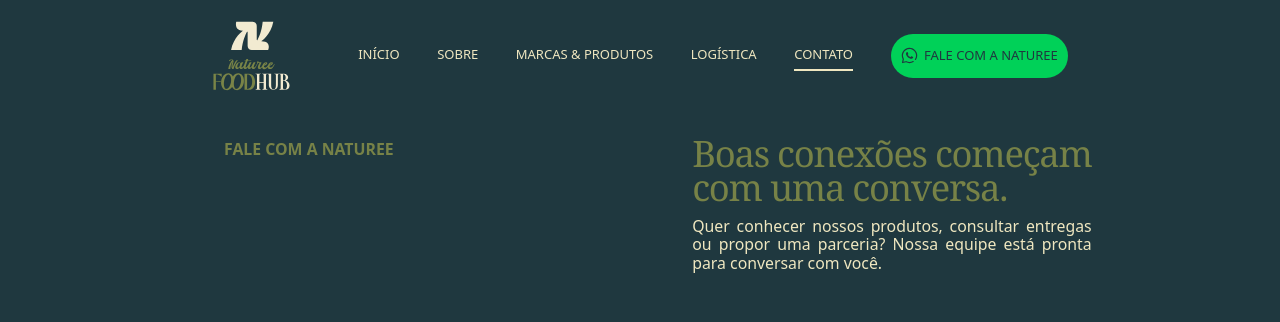
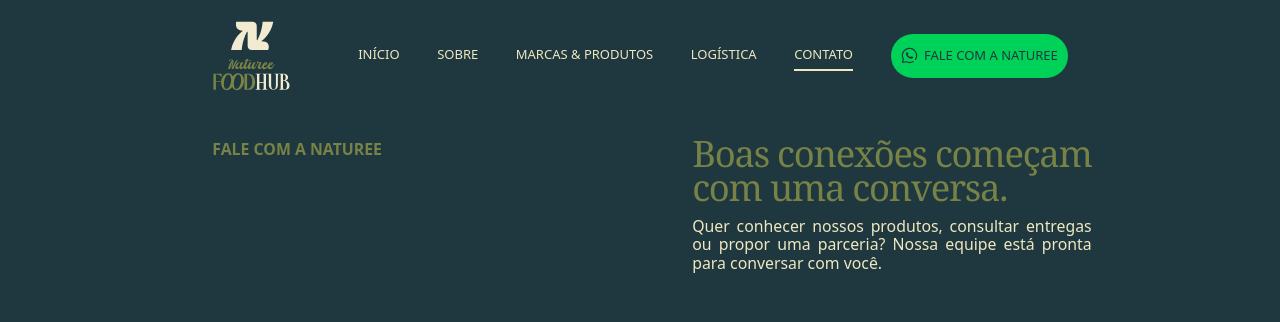
Before and after one commit to joao-pedrogomes/naturee, a React (Vite) app: page /contato in a window 1280 px wide. Shown: the top 322 px of the page. Built offline with nearby package versions, Linux system fonts and the light colour scheme.

Commit message:
style(contact): align the hero label with the logo and the form block

```diff
--- a/src/pages/Contact.tsx
+++ b/src/pages/Contact.tsx
@@ -19,7 +19,7 @@ function Contact() {
         <Container>
           {/* The title column starts at 1180u (362u container offset + 818u), the same start as the Marcas e Produtos hero title. */}
           <div className="grid gap-6 lg:grid-cols-[calc(818*var(--u))_1fr] lg:gap-0">
-            <SectionLabel className="text-olive lg:ml-[calc(20*var(--u))]">{page.hero.label}</SectionLabel>
+            <SectionLabel className="text-olive">{page.hero.label}</SectionLabel>
             {/* On desktop the box is as wide as the title's longest line; the paragraph (w-0 + min-w-full) is sized by it, not the other way round.
                 The paragraph size is 0.435 x the title's (27 / 62.1, bounds too), so its justified lines stay almost gap-free at any width. */}
             <div className="lg:-mt-[calc(4*var(--u))] lg:w-fit">
```
